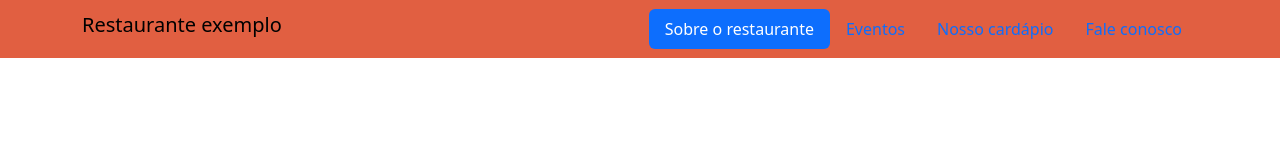
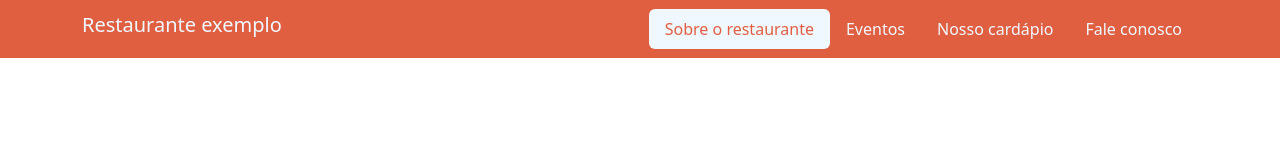
Before and after one commit to agtoliv/EBAC-M14-Projeto3, a plain HTML site: page index.html in a window 1280 px wide. Drawn offline with Linux system fonts and the light colour scheme.

Commit message:
style: add background color header and color fonts header

```diff
--- a/style.css
+++ b/style.css
@@ -1,3 +1,14 @@
 .navbar{
     background-color: #e15f41;
 }
+
+.nav .nav-link.active{
+    background-color: aliceblue;
+    color: #e15f41;
+}
+
+.nav .nav-link,
+.navbar-brand,
+.navbar-brand:hover{
+    color: aliceblue;
+}
```
